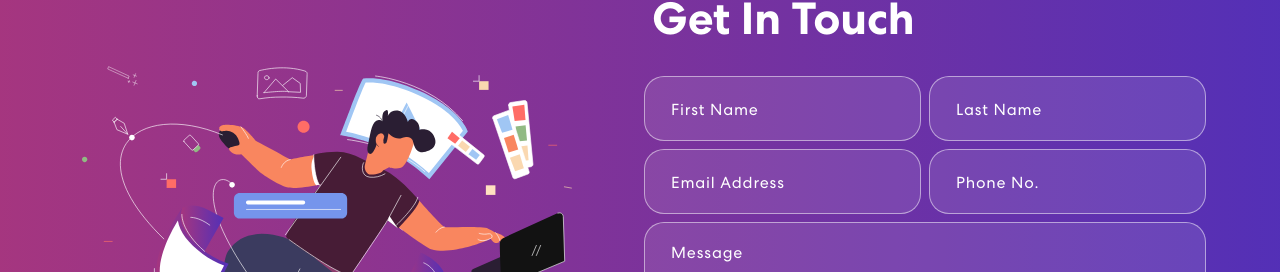
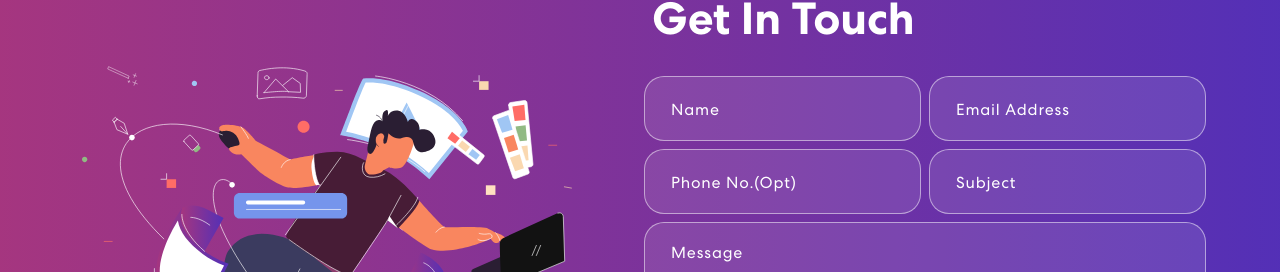
Before and after one commit to LoveIiei/owen-website, a React (Create React App) app: page / in a window 1280 px wide. Shown: the part 2434-2706 px from the top of the page. Built offline with nearby package versions, Linux system fonts and the light colour scheme.

Commit message:
allow sent message, added my own logo

```diff
--- a/src/App.js
+++ b/src/App.js
@@ -6,6 +6,7 @@ import { Skills } from "./components/Skills";
 import { Projects } from "./components/Projects";
 import { Contact } from "./components/Contact";
 import { Footer } from "./components/Footer";
+import { ContactUs } from "./components/ContactUs"
 
 function App() {
     return (
@@ -14,7 +15,7 @@ function App() {
             <Banner />
             <Skills />
             <Projects />
-            <Contact />
+            <ContactUs />
             <Footer />
         </div>
     );
--- /dev/null
+++ b/src/components/ContactUs.js
@@ -0,0 +1,65 @@
+import React from 'react';
+import emailjs from 'emailjs-com';
+import { useState } from "react";
+import { Container, Row, Col } from "react-bootstrap";
+import contactImg from "../assets/img/contact-img.svg";
+import TrackVisibility from 'react-on-screen';
+
+export function ContactUs() {
+    const [buttonText, setButtonText] = useState('Send');
+
+    function sendEmail(e) {
+        e.preventDefault();    //This is important, i'm not sure why, but the email won't send without it
+        setButtonText("Sending...");
+        emailjs.sendForm('service_9a8ca9o', 'template_risk1dy', e.target, 'mAcww5AkB8gtz7fZO')
+            .then((result) => {
+                setButtonText("Success");  //This is if you still want the page to reload (since e.preventDefault() cancelled that behavior)
+            }, (error) => {
+                setButtonText("Failed");
+            });
+    }
+
+    return (
+        <section className="contact" id="connect">
+            <Container>
+                <Row className="align-items-center">
+                    <Col size={12} md={6}>
+                        <TrackVisibility>
+                            {({ isVisible }) =>
+                                <img className={isVisible ? "animate__animated animate__zoomIn" : ""} src={contactImg} alt="Contact Us" />
+                            }
+                        </TrackVisibility>
+                    </Col>
+                    <Col size={12} md={6}>
+                        <TrackVisibility>
+                            {({ isVisible }) =>
+                                <div className={isVisible ? "animate__animated animate__fadeIn" : ""}>
+                                    <h2>Get In Touch</h2>
+                                    <form className="contact-form" onSubmit={sendEmail}>
+                                        <Row>
+                                            <Col size={12} sm={6} className="px-1">
+                                                <input type="text" name="from_name" placeholder="Name"/>
+                                            </Col>
+                                            <Col size={12} sm={6} className="px-1">
+                                                <input type="email" name="from_email" placeholder="Email Address"/>
+                                            </Col>
+                                            <Col size={12} sm={6} className="px-1">
+                                                <input type="tel" name="contact_number" placeholder="Phone No.(Opt)"/>
+                                            </Col>
+                                            <Col size={12} sm={6} className="px-1">
+                                                <input type="text" name="subject" placeholder="Subject"/>
+                                            </Col>
+                                            <Col size={12} className="px-1">
+                                                <textarea rows="6" name="message" placeholder="Message"></textarea>
+                                                <button type="submit"><span>{buttonText}</span></button>
+                                            </Col>
+                                        </Row>
+                                    </form>
+                                </div>}
+                        </TrackVisibility>
+                    </Col>
+                </Row>
+            </Container>
+        </section>
+    );
+}
--- a/src/components/Footer.js
+++ b/src/components/Footer.js
@@ -1,5 +1,5 @@
 import { Container, Row, Col } from "react-bootstrap";
-import logo from "../assets/img/logo.svg";
+import logo from "../assets/img/logo.png";
 import navIcon1 from "../assets/img/nav-icon1.svg";
 import navIcon2 from "../assets/img/nav-icon2.svg";
 import navIcon3 from "../assets/img/nav-icon3.svg";
--- a/src/components/NavBar.js
+++ b/src/components/NavBar.js
@@ -1,6 +1,6 @@
 import { useState, useEffect } from "react";
 import { Navbar, Nav, Container } from "react-bootstrap";
-import logo from '../assets/img/logo.svg';
+import logo from '../assets/img/logo.png';
 import navIcon1 from '../assets/img/nav-icon1.svg';
 import navIcon2 from '../assets/img/nav-icon2.svg';
 import navIcon3 from '../assets/img/nav-icon3.svg';
```
Also changed, not shown: Server.js (deleted, +0 -52 lines), public/logo192.png (added), src/assets/img/logo.png (added).
